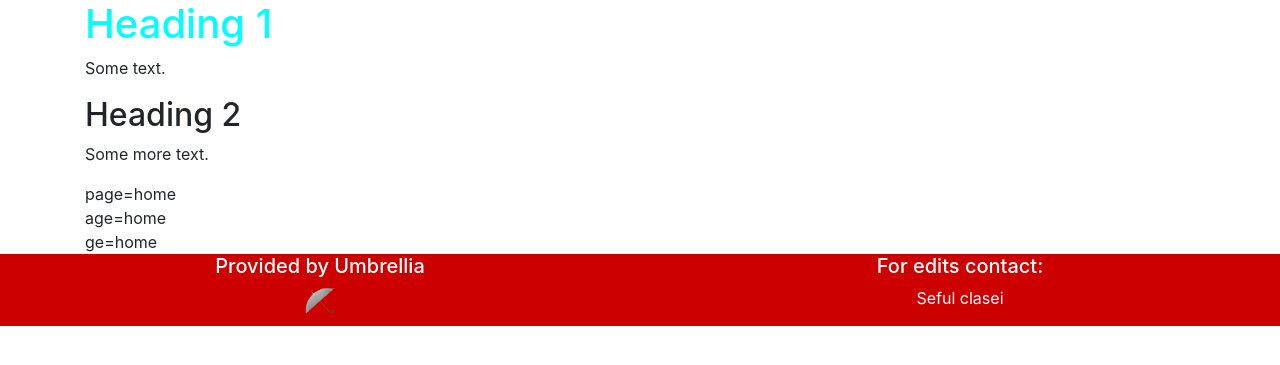
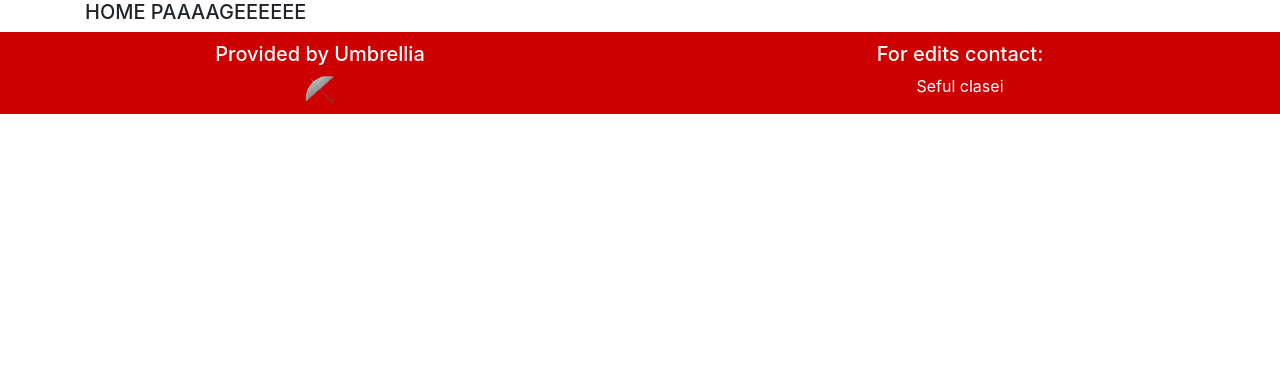
Before and after one commit to iwzkid/time.umbrellia.xyz, a PHP site: page /index.php?page=home in a window 1280 px wide. Shown: the part 58-423 px from the top of the page. Run offline with PHP 8.4, Linux system fonts and the light colour scheme.

Commit message:
added routes

```diff
--- a/css/style.css
+++ b/css/style.css
@@ -22,3 +22,8 @@ h1 {
 #black_umbrellia {
     width: 30px;
 }
+
+#footer_column_1,
+#footer_column_2 {
+    padding-top: 10px;
+}
--- a/inc/footer.php
+++ b/inc/footer.php
@@ -4,11 +4,11 @@
 
 <div class="footer container-fluid">
    <div class="row">
-      <div class="col-md-6 col-sm-12">
+      <div class="col-md-6 col-sm-12" id="footer_column_1">
          <h5>Provided by Umbrellia</h5>
          <img src="./img/umbrellia_black.png" alt="umbrellia" id="black_umbrellia">
       </div>
-      <div class="col-md-6 col-sm-12">
+      <div class="col-md-6 col-sm-12" id="footer_column_2">
          <h5>For edits contact:</h5>
          <p>Seful clasei</p>
       </div>
--- a/inc/header.php
+++ b/inc/header.php
@@ -39,19 +39,19 @@
 
    <ul class="navbar-nav">
       <li class="nav-item">
-         <a class="nav-link" href="#">Home</a>
+         <a class="nav-link" href="index.php?page=home">Home</a>
       </li>
       <li class="nav-item">
-         <a class="nav-link" href="#">Agenda</a>
+         <a class="nav-link" href="index.php?page=agenda">Agenda</a>
       </li>
       <li class="nav-item">
-         <a class="nav-link" href="#">Important</a>
+         <a class="nav-link" href="index.php?page=important">Important</a>
       </li>
       <li class="nav-item">
-         <a class="nav-link" href="#">Notes</a>
+         <a class="nav-link" href="index.php?page=notes">Notes</a>
       </li>
       <li class="nav-item">
-         <a class="nav-link" href="#">Login</a>
+         <a class="nav-link" href="index.php?page=login">Login</a>
       </li>
 
    </ul>
--- a/inc/home.php
+++ b/inc/home.php
@@ -4,3 +4,6 @@
 include 'home/upcoming.php';
 include 'home/reports_today.php';
 include 'home/important_today.php';
+
+?>
+<h5>HOME PAAAAGEEEEEE</h5>
--- a/index.php
+++ b/index.php
@@ -3,25 +3,23 @@
 <?php
 $title = "Time";
 $metaD = "For Time Management!";
-?>
 
-   <h1>Heading 1</h1>
+$page=$_GET['page'];
 
-   <p>Some text.</p>
+if($page == 'home' || $page==""){
+    include 'inc/home.php';
+}
+elseif ($page == 'agenda'){
+    include 'inc/agenda.php';
+}
+elseif ($page == 'important'){
+    include 'inc/important.php';
+}
+elseif ($page == 'notes'){
+    include 'inc/notes.php';
+}
+elseif ($page == 'login'){
+    include 'inc/login.php';
+}
 
-   <h2>Heading 2</h2>
-
-   <p>Some more text.</p>
-
-<?php
-$path = $_SERVER['QUERY_STRING'];
-echo $path;
-echo '<br>';
-$url = substr($path, strpos($path, "/") + 1);
-echo $url;
-echo '<br>';
-$final_path = substr($url, strpos($url, "/") + 1);
-echo $final_path;
-?>
-
-<?php include 'inc/footer.php';?>
+include 'inc/footer.php';
```
Also changed, not shown: 1 other file.
